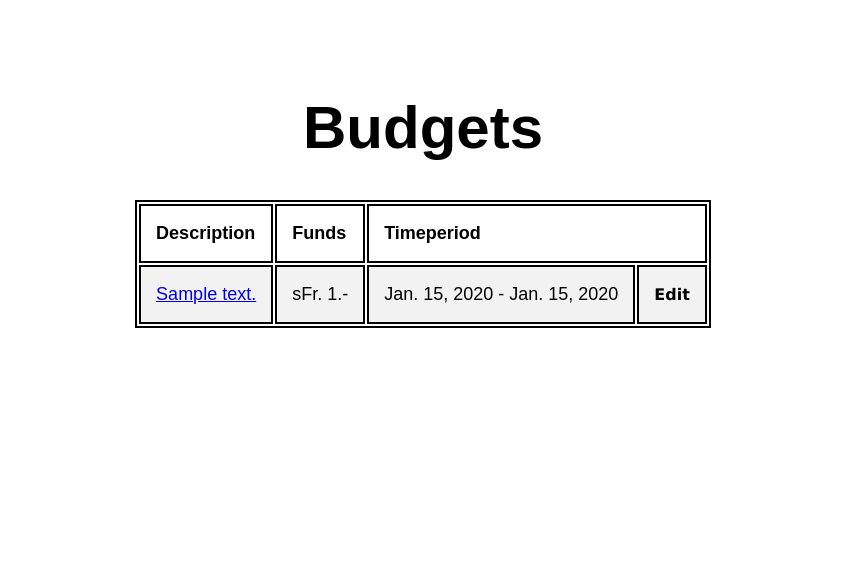
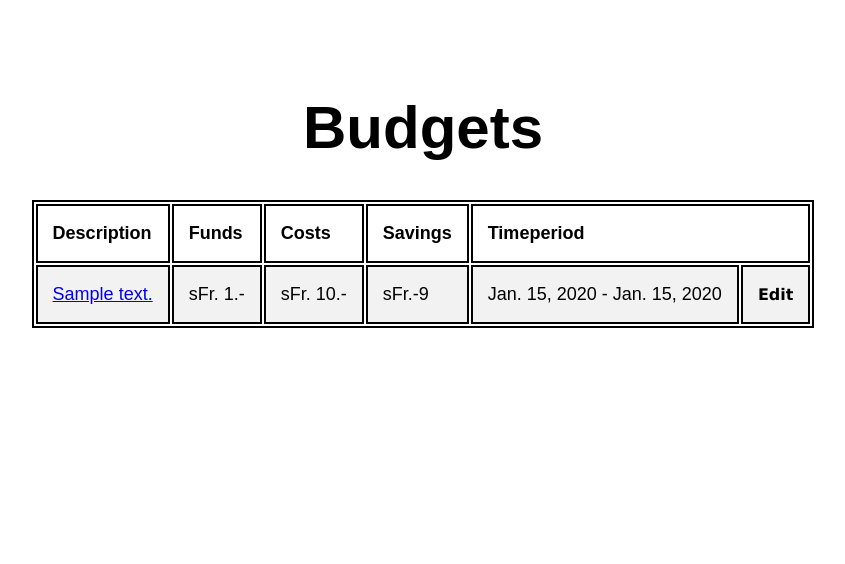
Before and after one commit to sraosha47/django-projects, a Django app: a page that uses adulting/budgets/templates/budgets/index.html in a window 1280 px wide. Shown: the part 226-790 px from the top of the page, without its empty margins (217-1062 px from the left). Run offline with Django 4.2, Linux system fonts and the light colour scheme; a user stored in the database is signed in; tables that the repository leaves empty hold one stand-in row (values such as "Sample post").

Commit message:
added costs and savings

```diff
--- a/adulting/budgets/templates/budgets/index.html
+++ b/adulting/budgets/templates/budgets/index.html
@@ -1,4 +1,5 @@
 {% extends 'budgets/layout.html' %}
+{% load budgets_extras %}
 
 {% block title %}Budgets{% endblock title %}
 
@@ -12,16 +13,19 @@
         <tr>
             <th>Description</th>
             <th>Funds</th>
+            <th>Costs</th>
+            <th>Savings</th>
             <th colspan="2">Timeperiod</th>
         </tr>
     {% for budget in budget_list  %}
         <tr>
             <td><a href=" {% url 'budgets:categories' username=user.username budget_id=budget.id budget_name=budget.budget_text %} ">{{ budget.budget_text}}<a/></td>
             <td>sFr. {{budget.funds}}.-</td>
+            <td>sFr. {% get_budget_costs budget %}.-</td>
+            <td>sFr.{% get_savings budget %}</td>
             <td>{{budget.start_date}} - {{budget.end_date}}</td>
             <div class="btn_hover">
             <td class="btn_anker"><a href="{% url 'users:index' %}" >Edit</a></td>
-            </div>
         </tr>
     {% endfor %}
     </table>
```
